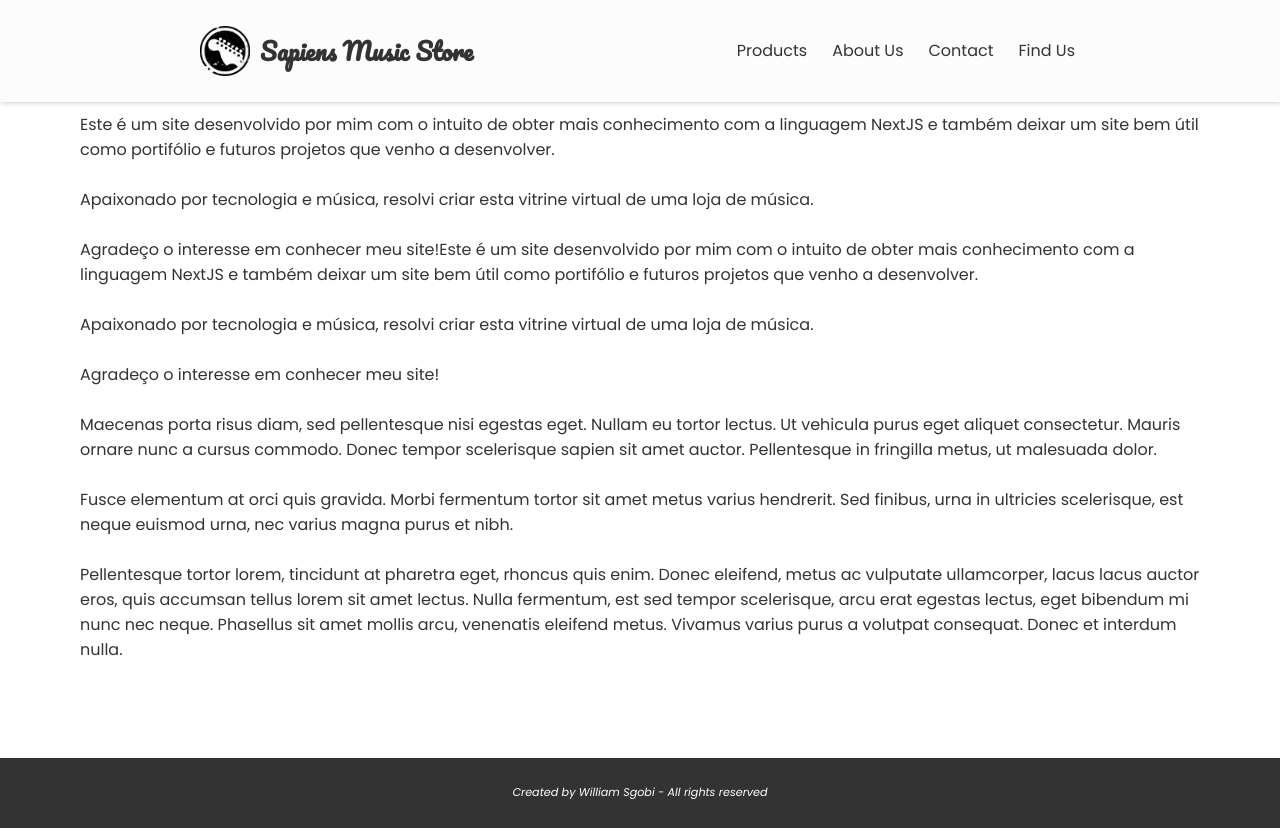
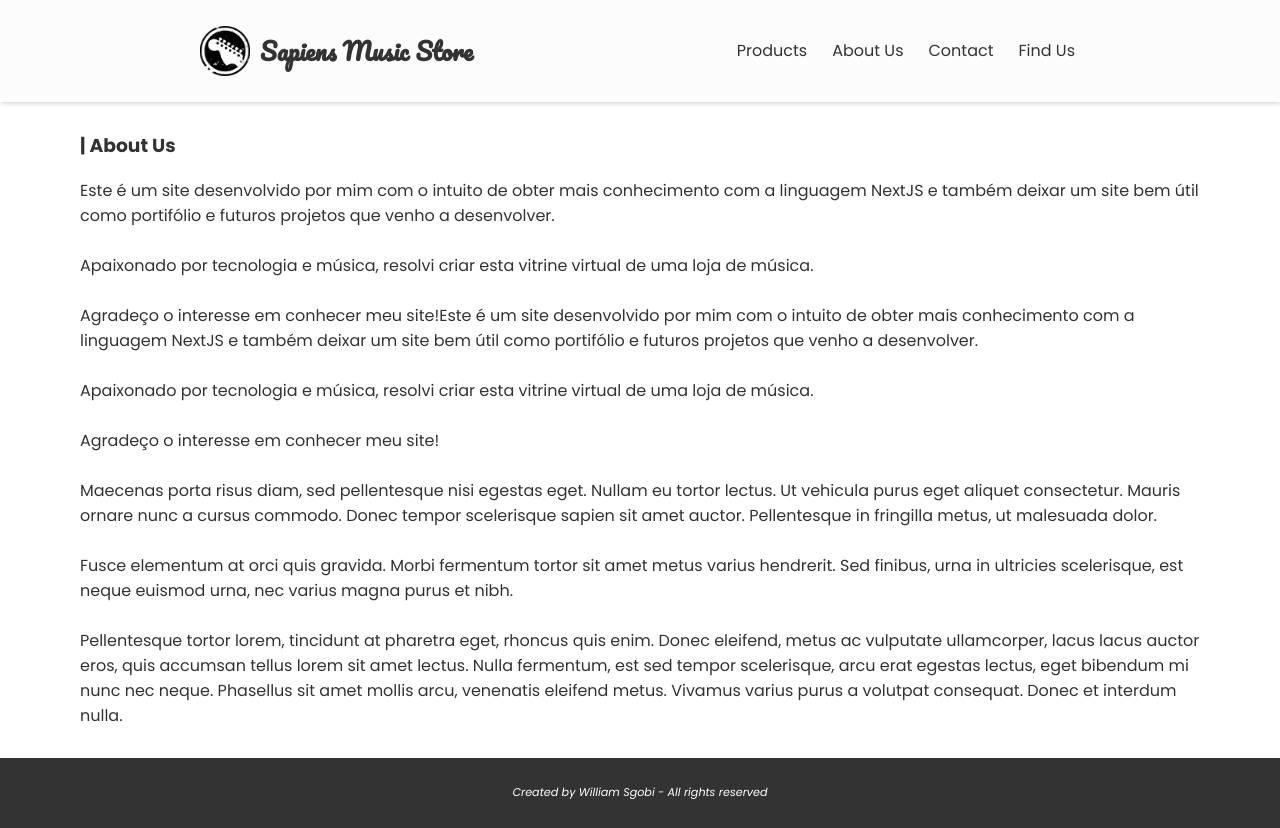
Before and after one commit to willsgobi/sapiensmusicstore, a Next.js app: page /about in a window 1280 px wide. Built offline with nearby package versions, Linux system fonts and the light colour scheme.

Commit message:
Adicionando título

```diff
--- a/src/pages/about.tsx
+++ b/src/pages/about.tsx
@@ -9,6 +9,7 @@ export default function About() {
             <Head>
                 <title>About | Sapiens Music Store</title>
             </Head>
+                <h3>| About Us</h3>
                 <p style={{ whiteSpace: "pre-line" }}>{Text("about", "pt-br")}</p>
             </>
         </Content>
```
